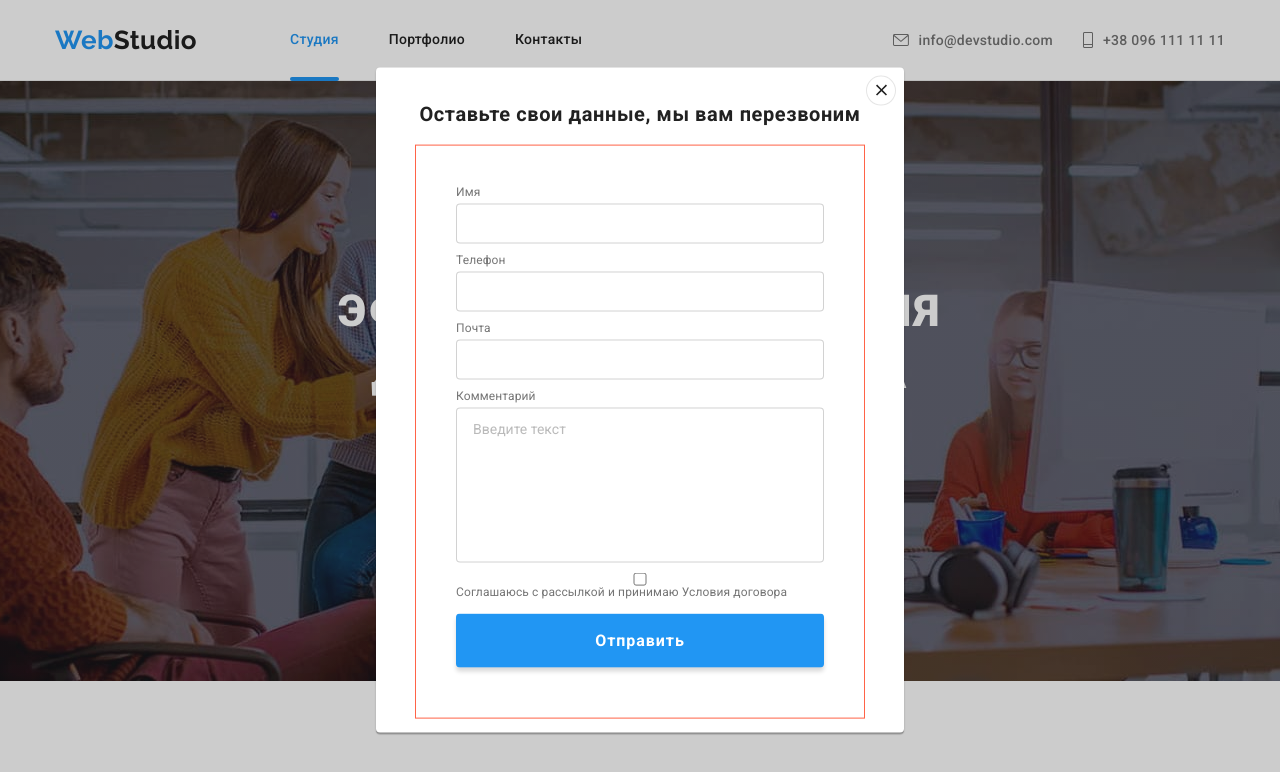
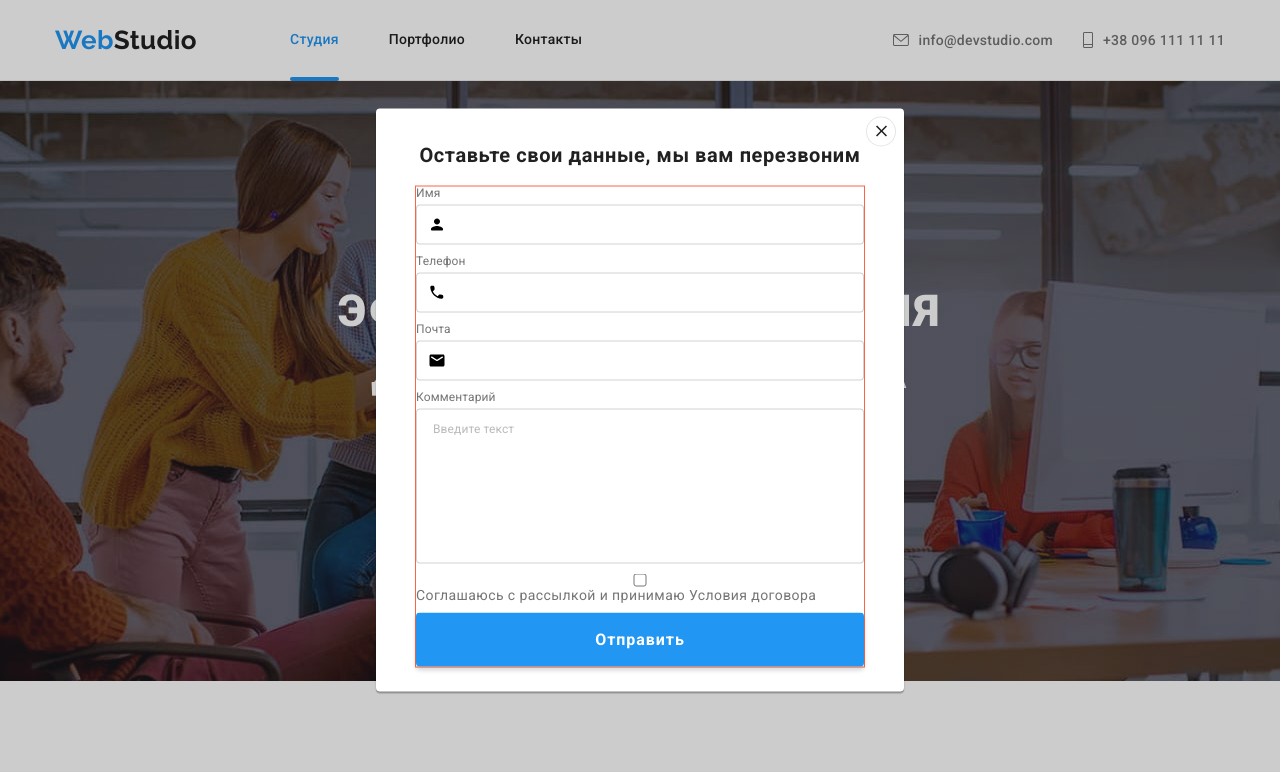
Before and after one commit to DaryaHavrylenko/goit-markup-hw-06, a plain HTML site: page index.html in a window 1280 px wide. Both pictures are taken after a click on the button "Заказать услугу". Shown: the top 772 px of the page. Drawn offline with nearby package versions, Linux system fonts and the light colour scheme.

Commit message:
добавляет иконки в форму

```diff
--- a/css/styless.css
+++ b/css/styless.css
@@ -333,21 +333,38 @@ background: #FFFFFF;
   outline: 1px solid tomato;
   margin-left: auto;
   margin-right: auto;
-  padding: 40px;
+
 }
+
 .form-field {
+  position: relative;
   display: flex;
   flex-direction: column;
 
   margin-bottom: 10px;
 }
-.form-field input {
+.form-icon {
+  position: absolute;
+  top:50%;
+  left:12px;
+  }
+.input-svg {
+  width: 18px;
+    height: 18px;
+
+}
+.form-input:focus ~ .input-svg {
+  fill: tomato;
+}
+.form-input {
   margin: 0;
-  padding: 11px 12px;
+  padding-top: 11px;
+  padding-bottom: 11px;
   border: 1px solid rgba(33, 33, 33, 0.2);
   border-radius: 4px;}
 
-.form-field label {
+
+.form-label {
   margin-bottom: 4px;
 
     font-size: 12px;
@@ -359,27 +376,20 @@ background: #FFFFFF;
 }
 .form-field textarea::placeholder {
   color: rgba(117, 117, 117, 0.5);
-}
+  font-size: 12px;
+  font-weight: 400;
+    line-height: 1.17;
+    letter-spacing: 0.01em;
+    }
+
 textarea {
   resize: none;
   padding: 12px 16px;
   border: 1px solid rgba(33, 33, 33, 0.2);
     border-radius: 4px;
 }
-.form-field .submit {
-  padding: 10px 55px;
 
- font-size: 16px;
-    font-weight: 700;
-    line-height: 1.89;
-    letter-spacing: 0.06em;
-    text-align: center;
-box-shadow: 0px 4px 4px rgba(0, 0, 0, 0.15);
-    border-radius: 4px;
-    border-color: transparent;
-    background: #2196F3;
-    color: var(--white-color);
-}
+
 
 /* SECTION*/
 
@@ -895,7 +905,7 @@ a {
 
   text-transform: uppercase;
 }
-
+/* ПОДПИШИТЕСЬ НА РАССЫЛКУ */
 .send-text {
   margin-top: 0;
   margin-bottom: 20px;
@@ -959,7 +969,7 @@ input::placeholder {
 .button.prymery:hover {
   background-color: #188CE8;
 }
-
+/* КНОПКИ ПОРТФОЛИО */
 .button.secondary {
   padding: 6px 22px;
 
@@ -1000,6 +1010,7 @@ input::placeholder {
 .button.secondary.five {
   min-width: 130px;
 }
+/* КНОПКА ПОДПИСАТЬСЯ */
 .send-button {
   display: inline-flex;
   align-items: center;
@@ -1015,3 +1026,18 @@ border: transparent;
     line-height: 1.9;
     letter-spacing: 0.06em;
 }
+/* КНОПКА ОТПРАВИТЬ ФОРМУ */
+.submit {
+ padding: 10px 56px;
+
+  font-size: 16px;
+  font-weight: 700;
+  line-height: 1.89;
+  letter-spacing: 0.06em;
+  text-align: center;
+  box-shadow: 0px 4px 4px rgba(0, 0, 0, 0.15);
+  border-radius: 4px;
+  border-color: transparent;
+  background: #2196F3;
+  color: var(--white-color);
+}
--- a/index.html
+++ b/index.html
@@ -442,17 +442,26 @@
           <div class="form-field">
             <label class="form-label" for="name">Имя</label>
             <input class="form-input" type="text" name="name" id="name" />
+            <label class="form-icon">
+              <svg class="input-svg"><use href="./images/icons.svg#person"></use></svg>
+            </label>
           </div>
           <div class="form-field">
-            <label for="tel">Телефон</label>
-            <input type="tel" name="tel" id="tel" />
+            <label class="form-label" for="tel">Телефон</label>
+            <input class="form-input" type="tel" name="tel" id="tel" />
+            <label class="form-icon"
+              ><svg class="input-svg"><use href="./images/icons.svg#phone"></use></svg>
+            </label>
           </div>
           <div class="form-field">
-            <label for="mail">Почта</label>
-            <input type="email" name="mail" id="mail" />
+            <label class="form-label" for="mail">Почта</label>
+            <input class="form-input" type="email" name="mail" id="mail" />
+            <label class="form-icon"
+              ><svg class="input-svg"><use href="./images/icons.svg#email"></use></svg>
+            </label>
           </div>
           <div class="form-field">
-            <label for="comment">Комментарий</label>
+            <label class="form-label" for="comment">Комментарий</label>
             <textarea name="comment" id="comment" rows="8" placeholder="Введите текст"></textarea>
           </div>
           <div class="form-field">
```
